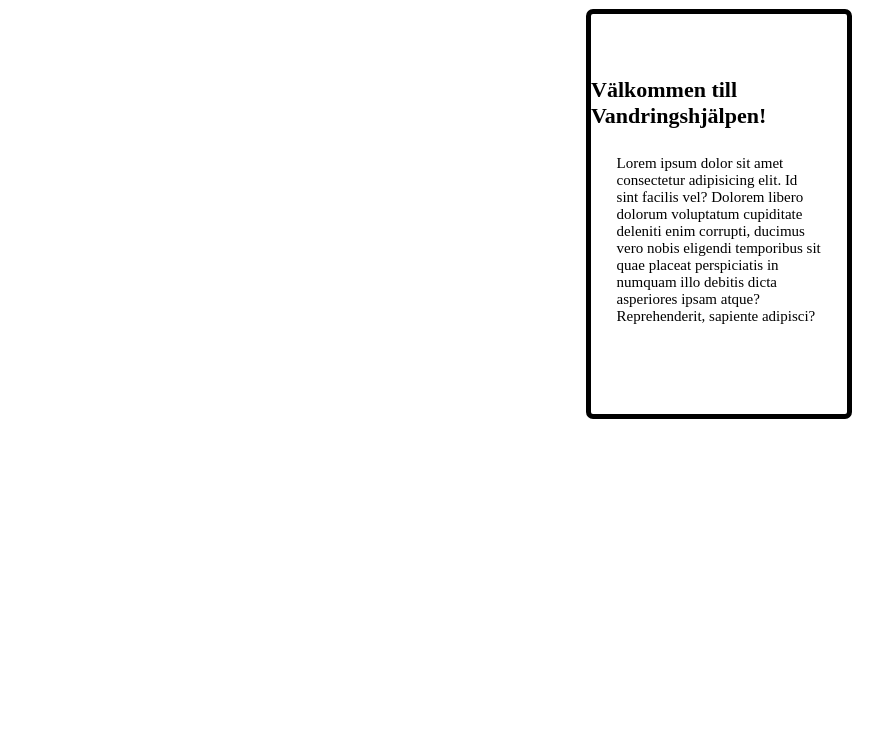
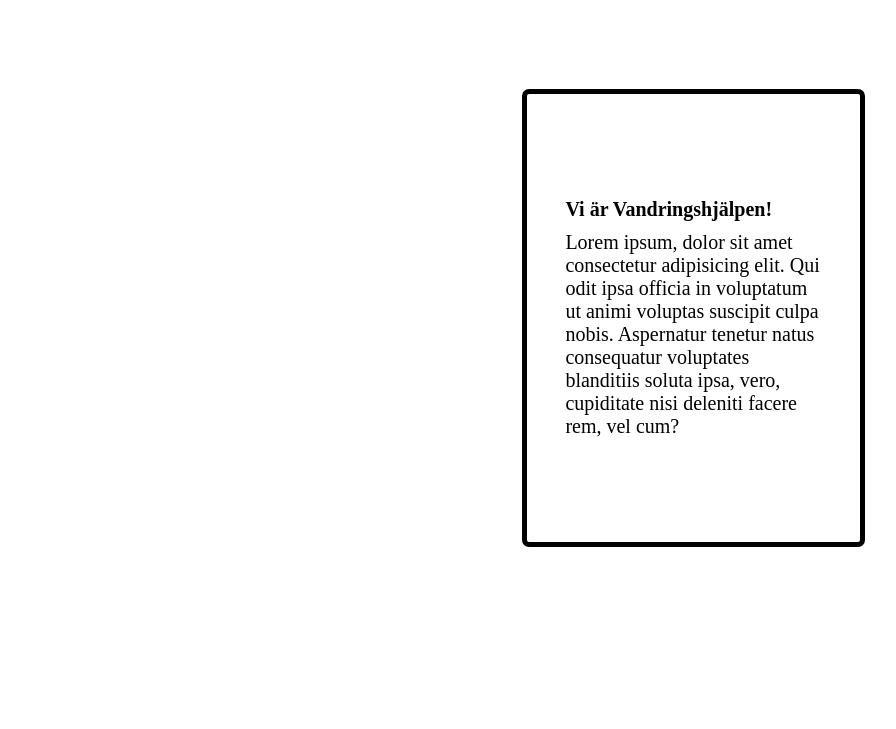
Before and after one commit to AWOliver/Project-II_OAW, a plain HTML site: page index.html in a window 1280 px wide. Shown: the part 71-800 px from the top of the page, without its empty margins (310-1206 px from the left). Drawn offline with Linux system fonts and the light colour scheme.

Commit message:
fix info

```diff
--- a/index.html
+++ b/index.html
@@ -19,13 +19,11 @@
     </div>
 
     <div class="info">
-      <h2>Välkommen till Vandringshjälpen!</h2>
-      <p class="info-cont">
-        Lorem ipsum dolor sit amet consectetur adipisicing elit. Id sint facilis
-        vel? Dolorem libero dolorum voluptatum cupiditate deleniti enim
-        corrupti, ducimus vero nobis eligendi temporibus sit quae placeat
-        perspiciatis in numquam illo debitis dicta asperiores ipsam atque?
-        Reprehenderit, sapiente adipisci?
+      <h1>Vi är Vandringshjälpen!</h1>
+      <p>Lorem ipsum, dolor sit amet consectetur adipisicing elit.
+        Qui odit ipsa officia in voluptatum ut animi voluptas suscipit culpa nobis.
+        Aspernatur tenetur natus consequatur voluptates blanditiis soluta ipsa,
+        vero, cupiditate nisi deleniti facere rem, vel cum?
       </p>
     </div>
 
--- a/style.css
+++ b/style.css
@@ -1,9 +1,11 @@
 * {
   text-decoration: none;
   /*font-family: ;*/
-  font-size: 22px;
+  font-size: 20px;
   color: black;
   margin: 0;
+  padding: 0;
+  border: 0;
 }
 
 .header {
@@ -32,6 +34,7 @@
   height: 5px;
   width: 30vw;
   background-color: firebrick;
+  justify-self: flex-end;
 }
 
 .info {
@@ -43,10 +46,8 @@
   height: 50vh;
   border: black solid 5px;
   border-radius: 7px;
-  margin-left: 70vw;
+  margin-top: 10vh;
+  margin-left: 65vw;
+  padding: 3vh 3vw;
+  gap: 10px;
 }
-
-.info-cont {
-  margin: 2vw 2vw;
-  font-size: 15px;
-}
```
Also changed, not shown: fjäll.jpg (added).
